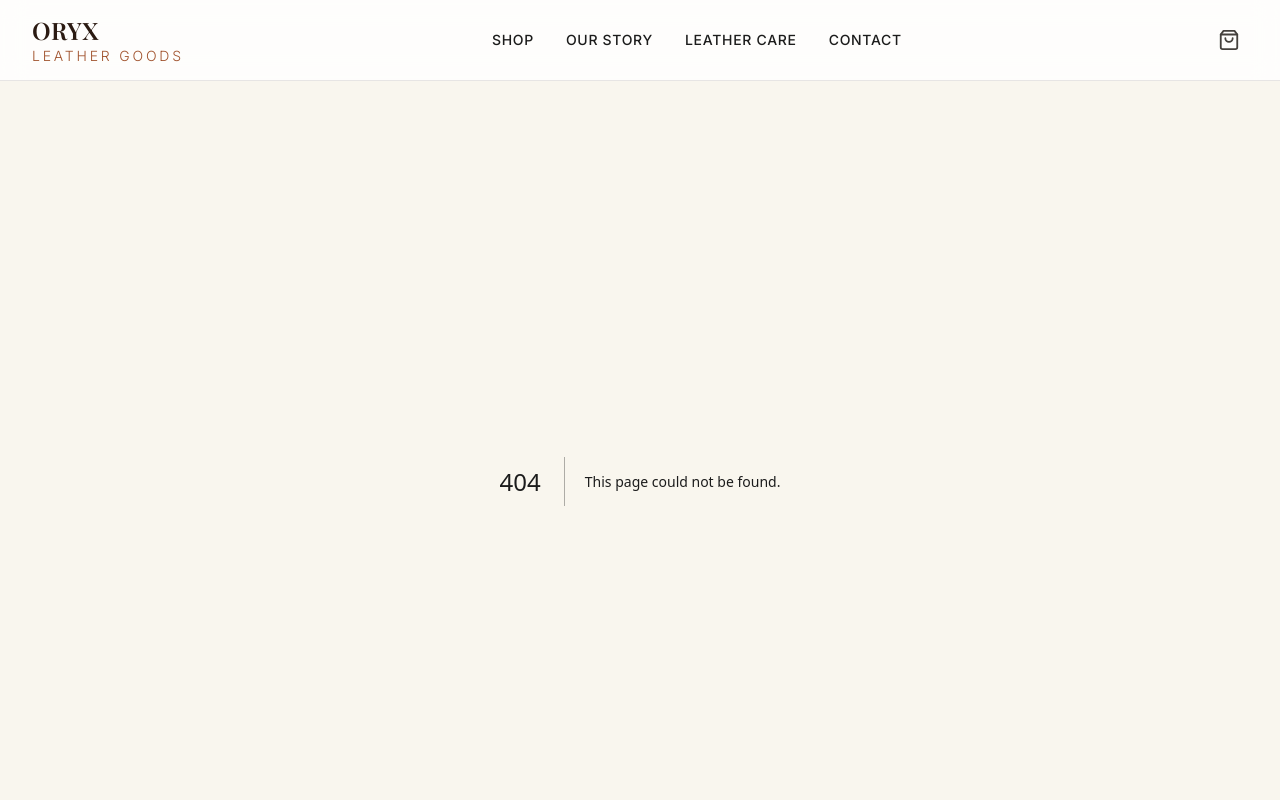
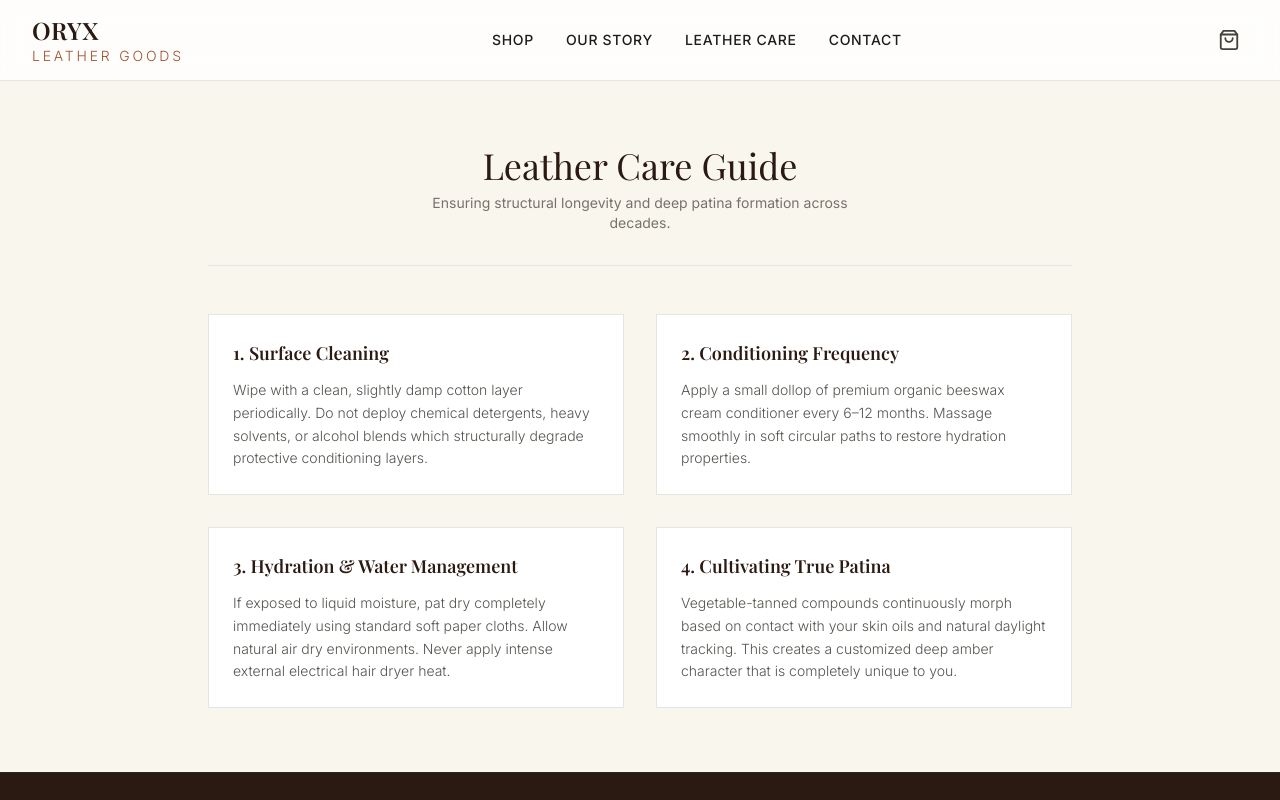
Before and after one commit to christruternieuwoudt-coder/Oryx-Leather-Goods, a Next.js app: page /care in a window 1280 px wide. Before the commit this address had no page. Shown: the top 800 px of the page. Built offline with nearby package versions, Linux system fonts and the light colour scheme; a web font is replaced by a local one.

Commit message:
Create page.js

```diff
--- /dev/null
+++ b/src/app/care/page.js
@@ -0,0 +1,37 @@
+export default function LeatherCarePage() {
+  return (
+    <div className="max-w-4xl mx-auto px-4 py-16 space-y-12">
+      <div className="text-center space-y-2 border-b border-stone-200 pb-8">
+        <h1 className="font-serif text-4xl text-leather-dark">Leather Care Guide</h1>
+        <p className="text-stone-500 text-sm max-w-md mx-auto">Ensuring structural longevity and deep patina formation across decades.</p>
+      </div>
+
+      <div className="grid grid-cols-1 md:grid-cols-2 gap-8 font-sans">
+        <div className="bg-white p-6 border border-stone-200 space-y-3">
+          <h3 className="font-serif text-lg font-semibold text-leather-dark">1. Surface Cleaning</h3>
+          <p className="text-sm text-stone-600 font-light leading-relaxed">
+            Wipe with a clean, slightly damp cotton layer periodically. Do not deploy chemical detergents, heavy solvents, or alcohol blends which structurally degrade protective conditioning layers.
+          </p>
+        </div>
+        <div className="bg-white p-6 border border-stone-200 space-y-3">
+          <h3 className="font-serif text-lg font-semibold text-leather-dark">2. Conditioning Frequency</h3>
+          <p className="text-sm text-stone-600 font-light leading-relaxed">
+            Apply a small dollop of premium organic beeswax cream conditioner every 6–12 months. Massage smoothly in soft circular paths to restore hydration properties.
+          </p>
+        </div>
+        <div className="bg-white p-6 border border-stone-200 space-y-3">
+          <h3 className="font-serif text-lg font-semibold text-leather-dark">3. Hydration & Water Management</h3>
+          <p className="text-sm text-stone-600 font-light leading-relaxed">
+            If exposed to liquid moisture, pat dry completely immediately using standard soft paper cloths. Allow natural air dry environments. Never apply intense external electrical hair dryer heat.
+          </p>
+        </div>
+        <div className="bg-white p-6 border border-stone-200 space-y-3">
+          <h3 className="font-serif text-lg font-semibold text-leather-dark">4. Cultivating True Patina</h3>
+          <p className="text-sm text-stone-600 font-light leading-relaxed">
+            Vegetable-tanned compounds continuously morph based on contact with your skin oils and natural daylight tracking. This creates a customized deep amber character that is completely unique to you.
+          </p>
+        </div>
+      </div>
+    </div>
+  );
+}
```
